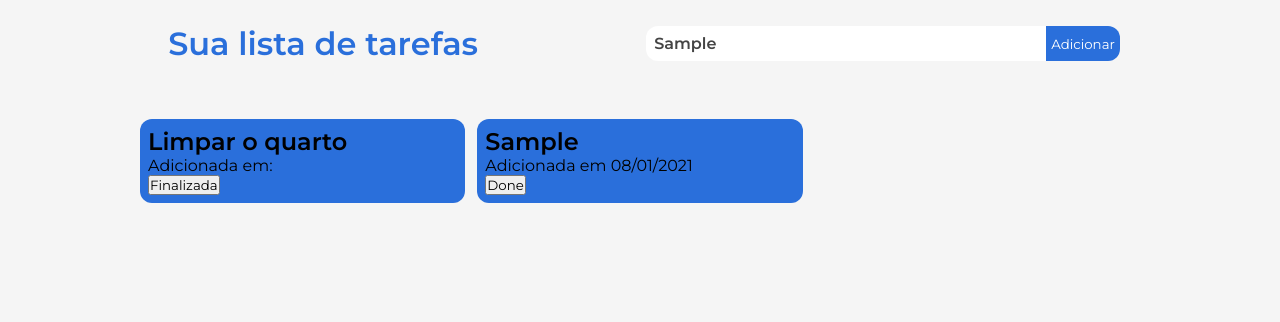
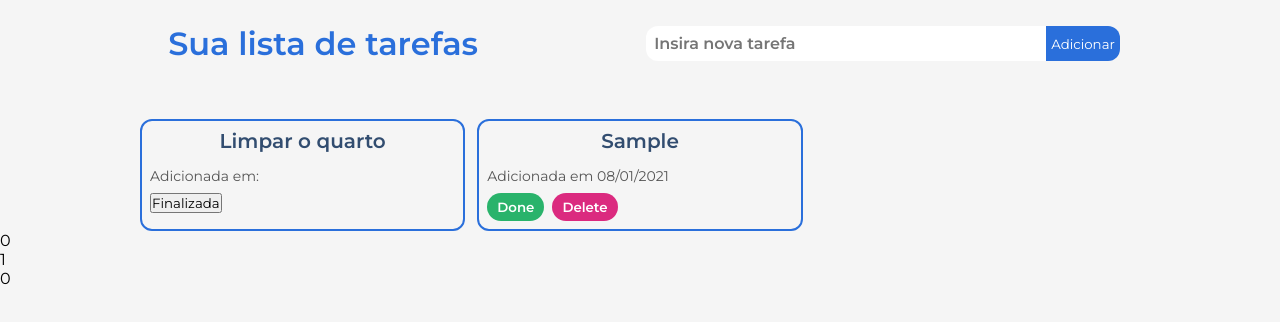
Before and after one commit to BePoyerGabe/todo-list, a plain HTML site: page index.html in a window 1280 px wide. Both pictures are taken after typing "Sample" into the empty fields and a click on the button "Adicionar". Drawn offline with Linux system fonts and the light colour scheme.

Commit message:
count feature and style

```diff
--- a/index.html
+++ b/index.html
@@ -23,6 +23,18 @@
         </div>
     </div>
 
+    <div class="status">
+        <section class="doneTasks">
+            <p>0</p>
+        </section>
+        <section class="onProgressTasks">
+            <p>0</p>
+        </section>
+        <section class="deletedTasks">
+            <p>0</p>
+        </section>
+    </div>
+
     <script src="main.js"></script>
 </body>
 </html>
--- a/main.js
+++ b/main.js
@@ -1,12 +1,21 @@
 const input = document.querySelector('#taskField')
 const todos = document.querySelector('.todos')
+const numbersTasksSection = document.querySelectorAll('section')
 
+const tasks = {
+    completed: 0,
+    inProgress: 0,
+    deleted: 0
+}
 
 document.querySelector('.add').addEventListener('click', () => {
     const taskDiv = document.createElement('div')
     const taskTitle = document.createElement('h2')
     const paragraph = document.createElement('p')
     const button = document.createElement('button')
+    const deleteBtn = document.createElement('button')
+
+    numbersTasksSection[1].textContent = ++tasks.inProgress
 
     taskDiv.classList.add('todo')
     let today = new Date()
@@ -15,18 +24,34 @@ document.querySelector('.add').addEventListener('click', () => {
     todos.appendChild(taskDiv)
 
     let newTask = input.value
+    input.value = ''
     taskTitle.textContent = newTask
     taskDiv.appendChild(taskTitle)
 
     paragraph.textContent = `Adicionada em ${today}`
     taskDiv.appendChild(paragraph)
 
-    button.textContent = "Done"
-    button.classList.add('removeTask')
+    button.textContent = 'Done'
+    button.classList.add('completeTask')
     taskDiv.appendChild(button)
 
+    deleteBtn.textContent = 'Delete'
+    deleteBtn.classList.add('deleteBtn')
+    taskDiv.appendChild(deleteBtn)
+
+
+
     button.addEventListener('click', ()=> {
+        numbersTasksSection[1].textContent = --tasks.inProgress
+        numbersTasksSection[0].textContent = ++tasks.completed
+
         button.parentElement.remove()
     })
 
+    deleteBtn.addEventListener('click', ()=> {
+        numbersTasksSection[1].textContent = --tasks.inProgress
+        numbersTasksSection[2].textContent = ++tasks.deleted
+
+        deleteBtn.parentElement.remove()
+    })
 })
--- a/style.css
+++ b/style.css
@@ -37,7 +37,7 @@ h1 {
     padding: 8px;
     min-width: 400px;
     font-weight: 600;
-    color: #444;
+    color: #324d70;
     border-bottom-left-radius: 12px;
     border-top-left-radius: 12px;
 }
@@ -63,7 +63,44 @@ h1 {
 }
 
 .todo {
+    display: relative;
     padding: 8px;
-    background-color: #2a6fdb;
+    border: 2px solid #2a6fdb;
     border-radius: 12px;
 }
+
+.todo h2 {
+    font-size: 20px;
+    text-align: center;
+    margin-bottom: 14px;
+    color: #324d70;
+}
+
+.todo p {
+    color: #555;
+    font-size: 14px;
+    margin-bottom: 8px;
+}
+
+.todo .completeTask {
+    border: none;
+    outline: none;
+    padding: 6px 10px;
+    color: white;
+    font-weight: 600;
+    background-color: #29b36b;
+    border-radius: 16px;
+    cursor: pointer;
+}
+
+.todo .deleteBtn {
+    border: none;
+    outline: none;
+    padding: 6px 10px;
+    margin-left: 8px;
+    color: white;
+    font-weight: 600;
+    background-color: #db2a7f;
+    border-radius: 16px;
+    cursor: pointer;
+}
```
